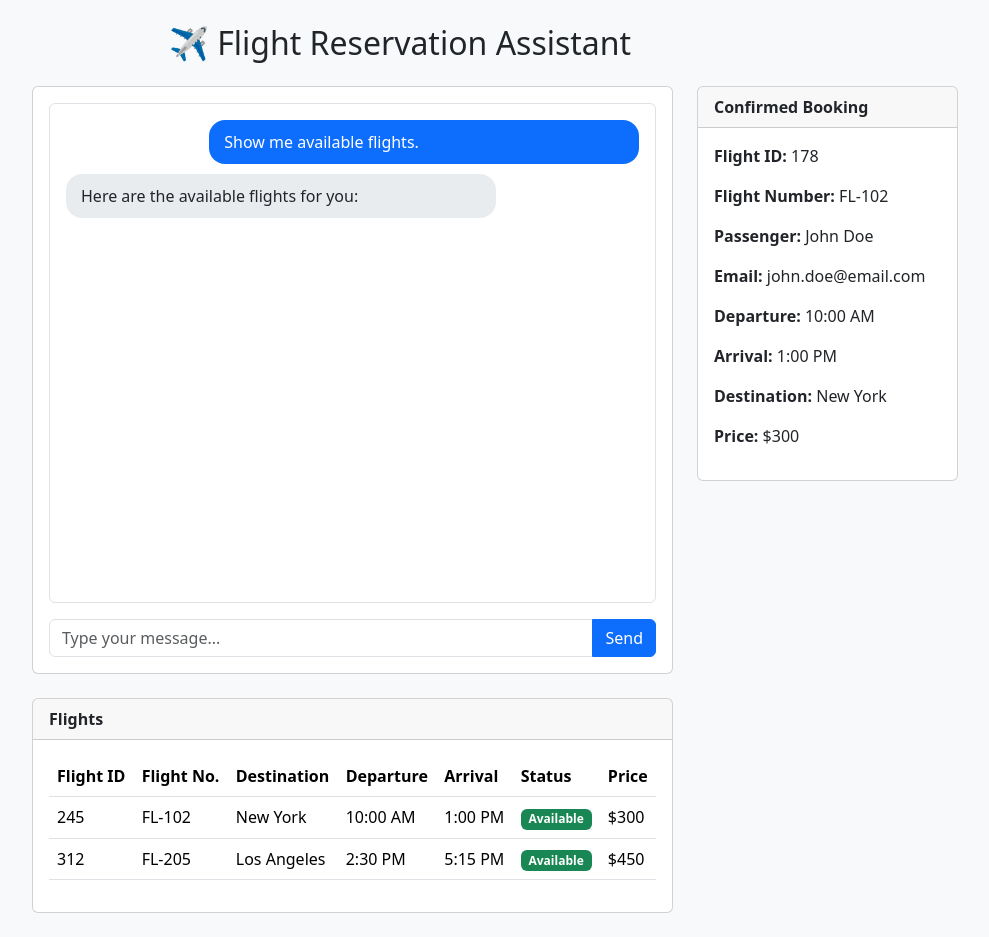
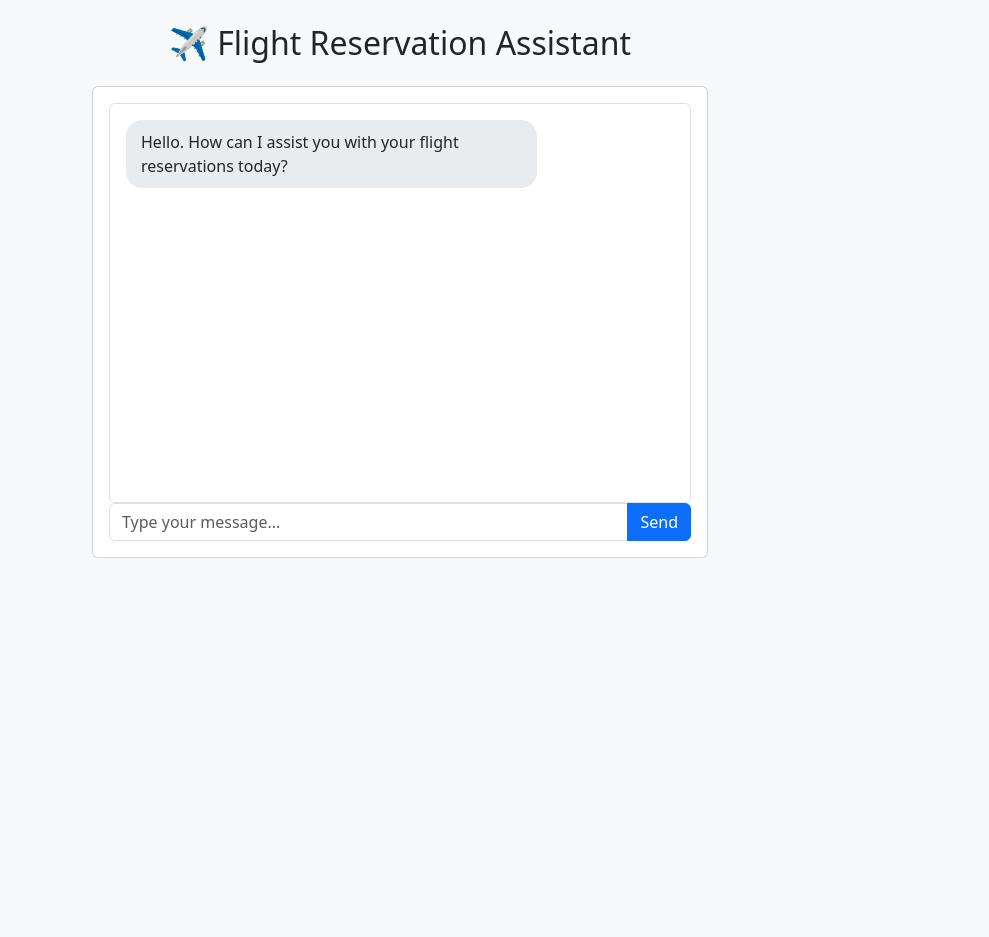
Before and after one commit to mhell/flightbooking-frontend, a React (Vite) app: page / in a window 1280 px wide. Shown: the whole page, without its empty margins (240-1229 px from the left). After the commit the page ends 800 px from the top, so only its background shows below. Built offline with nearby package versions, Linux system fonts and the light colour scheme.

Commit message:
Implement api communication and dynamic components

```diff
--- a/src/App.jsx
+++ b/src/App.jsx
@@ -1,103 +1,148 @@
-import { useState } from "react";
+import { useState, useRef, useEffect } from "react";
 import { nanoid } from "nanoid";
 import { flightBookingService } from "./services/FlightBookingService";
 
+const welcomeMsg = "Hello. How can I assist you with your flight reservations today?";
+
 function App() {
   const [chatId] = useState(`chat-${nanoid()}`);
-  const [chatMessages, setChatMessages] = useState([]);
+  const [chatMessages, setChatMessages] = useState([{role: "ai", text: welcomeMsg}]);
   const [bookedFlight, setBookedFlight] = useState(null);
   const [flights, setFlights] = useState([]);
+  const [isLoading, setIsLoading] = useState(false);
+  const chatWindow = useRef(null);
 
-  const sendChat = async (message) => {
+  useEffect(() => {
+    chatWindow.current.scrollTop = chatWindow.current.scrollHeight
+  }, [chatMessages]);
+
+  const handleChat = async (message) => {
+    let newChat = [];
+    if (message) {
+      newChat.push({ role: "user", text: message });
+      setChatMessages([...chatMessages, ...newChat]);
+    }
+    setIsLoading(true);
     const response = await flightBookingService.chat(chatId, message);
-    console.log(JSON.stringify(response));
+    if (response?.chatResponse) {
+      newChat.push({ role: "ai", text: response.chatResponse })
+      setChatMessages([...chatMessages, ...newChat]);
     }
+    if (response?.bookedFlight) {
+      setBookedFlight(response.bookedFlight);
+    }
+    if (response?.flights.length) {
+      setFlights(response.flights);
+    }
+    setIsLoading(false);
+  };
 
   return (
-    <div className="container pt-4">
+    <div className="container-fluid py-4">
       {/* Header */}
       <div className="text-center mb-4">
         <h2>✈️ Flight Reservation Assistant</h2>
       </div>
-
       <div className="row g-4">
         {/* Left Panel (Chat) */}
-        <div className="col-md-7 offset-lg-2">
-          <Chat onSubmit={sendChat} />
+        <div className="col-lg-8 col-xl-6 offlset-lg-2 offset-xl-3">
+          <Chat chatMessages={chatMessages} onSubmit={handleChat} reference={chatWindow} isLoading={isLoading} />
         </div>
-
         {/* Confirmed Booking */}
-        <div className="col-md-3 overflow-scroll">
-          <Booking />
-        </div>
-      </div>
-
-      <div className="row py-4">
-        <div className="col-md-7 offset-lg-2">
+        <div className="col-lg-4 col-xl-3 overflow-scroll">{bookedFlight && <Booking booking={bookedFlight} />}</div>
+        <div className="col-lg-8 col-xl-6 offlset-lg-2 offset-xl-3">
           {/* Available Flights */}
-          <Flights />
+          {flights?.length > 0 && <Flights flights={flights} />}
         </div>
       </div>
     </div>
   );
 }
 
-const Chat = ({onSubmit}) => {
+const Chat = ({ chatMessages, onSubmit, reference, isLoading }) => {
   const [chatInput, setChatInput] = useState("");
+
+  const handleForm = (event) => {
+    event.preventDefault();
+    onSubmit(chatInput);
+    setChatInput("");
+  }
 
   return (
     <div className="card">
       <div className="card-body d-flex flex-column">
-        <div className="chat-box mb-3 rounded border p-3">
-          <div className="message user-message rounded-4">Show me available flights.</div>
-          <div className="message bot-message rounded-4">Here are the available flights for you:</div>
+        <div className="chat-box rounded border overflow-auto p-3" ref={reference}>
+          {chatMessages.map((message, index) => (
+            <ChatBubble role={message.role} text={message.text} key={index} />
+          ))}
+          {isLoading && <div className="message opacity-100 rounded-4"><span className="loader"></span></div>}
         </div>
+          <form>
             <div className="input-group">
-          <input type="text" className="form-control" placeholder="Type your message..." value={chatInput} onChange={(e) => setChatInput(e.target.value)}/>
-          <button className="btn btn-primary" onClick={() => onSubmit(chatInput)}>Send</button>
+              <input type="text" className="form-control" placeholder="Type your message..." value={chatInput} onChange={(e) => setChatInput(e.target.value)} />
+              <button className="btn btn-primary" onClick={handleForm}>
+                Send
+              </button>
             </div>
+          </form>
       </div>
     </div>
   );
 };
 
-const Booking = () => {
+const ChatBubble = ({ role, text }) => {
+  const ref = useRef(null);
+
+  useEffect(() => {
+    const node = ref.current;
+    node.style.opacity = 1;
+    return () => {
+      node.style.opacity = 0;
+    };
+  }, []);
+
   return (
-    <div className="card">
+    <div className={`message rounded-4 ${role === "user" && "text-bg-primary ms-auto"}`} ref={ref}>{text}</div>
+  );
+}
+
+const Booking = ({ booking }) => {
+  return (
+    <div className="booking card">
       <div className="card-header fw-bold">Confirmed Booking</div>
       <div className="card-body">
         <p>
-          <strong>Flight ID:</strong> 178
+          <strong>Flight ID:</strong> {booking?.id}
         </p>
         <p>
-          <strong>Flight Number:</strong> FL-102
+          <strong>Flight Number:</strong> {booking?.flightNumber}
         </p>
         <p>
-          <strong>Passenger:</strong> John Doe
+          <strong>Passenger:</strong> {booking?.passengerName}
         </p>
         <p>
-          <strong>Email:</strong> john.doe@email.com
+          <strong>Email:</strong> {booking?.passengerEmail}
         </p>
         <p>
-          <strong>Departure:</strong> 10:00 AM
+          <strong>Departure:</strong> {dateFormat(booking?.departureTime)}
         </p>
         <p>
-          <strong>Arrival:</strong> 1:00 PM
+          <strong>Arrival:</strong> {dateFormat(booking?.arrivalTime)}
         </p>
         <p>
-          <strong>Destination:</strong> New York
+          <strong>Destination:</strong> {booking?.destination}
         </p>
         <p>
-          <strong>Price:</strong> $300
+          <strong>Price:</strong> ${booking?.price}
         </p>
       </div>
     </div>
   );
 };
 
-const Flights = () => {
+const Flights = ({ flights }) => {
   return (
-    <div className="card">
+    <div className="card small">
       <div className="card-header fw-bold">Flights</div>
       <div className="card-body">
         <div className="table-responsive">
@@ -109,33 +154,26 @@ const Flights = () => {
                 <th>Destination</th>
                 <th>Departure</th>
                 <th>Arrival</th>
-                <th>Status</th>
+                {flights[0].status && <th>Status</th>}
                 <th>Price</th>
               </tr>
             </thead>
             <tbody>
-              <tr>
-                <td>245</td>
-                <td>FL-102</td>
-                <td>New York</td>
-                <td>10:00 AM</td>
-                <td>1:00 PM</td>
+              {flights?.map((flight) => (
+                <tr key={flight.id}>
+                  <td>{flight.id}</td>
+                  <td>{flight.flightNumber}</td>
+                  <td>{flight.destination}</td>
+                  <td>{dateFormat(flight.departureTime)}</td>
+                  <td>{dateFormat(flight.arrivalTime)}</td>
+                  {flight.status &&
                     <td>
-                  <span className="badge bg-success">Available</span>
+                      <span className={`badge ${flight.status === "AVAILABLE" ? "bg-success" : "bg-warning"}`}>{flight.status}</span>
                     </td>
-                <td>$300</td>
+                  }
+                  <td>${flight.price}</td>
                 </tr>
-              <tr>
-                <td>312</td>
-                <td>FL-205</td>
-                <td>Los Angeles</td>
-                <td>2:30 PM</td>
-                <td>5:15 PM</td>
-                <td>
-                  <span className="badge bg-success">Available</span>
-                </td>
-                <td>$450</td>
-              </tr>
+              ))}
             </tbody>
           </table>
         </div>
@@ -144,4 +182,8 @@ const Flights = () => {
   );
 };
 
+function dateFormat(dateStr) {
+  return dateStr?.slice(0, 16).replace("T", " ");
+}
+
 export default App;
--- a/src/index.css
+++ b/src/index.css
@@ -2,22 +2,53 @@ body {
   background-color: var(--bs-gray-100);
 }
 
+.container-fluid {
+  max-width: 1600px;
+}
+
 .chat-box {
-  height: 500px;
+  height: 400px;
 }
 
 .message {
   max-width: 75%;
   padding: 10px 15px;
-  margin-bottom: 10px;
+  margin-bottom: 11px;
+  background-color: #e9ecef;
+  opacity: 0;
+  transition: all 0.2s ease-in-out;
 }
 
-.user-message {
-  background-color: #0d6efd;
-  color: white;
-  margin-left: auto;
+.booking p {
+  margin-bottom: .5rem;
 }
 
-.bot-message {
-  background-color: #e9ecef;
+.loader {
+  width: 12px;
+  height: 12px;
+  border-radius: 50%;
+  display: block;
+  margin: 6px 3rem;
+  position: relative;
+  color: #FFF;
+  box-sizing: border-box;
+  animation: animloader 2s linear infinite;
 }
+
+@keyframes animloader {
+  0% {
+    box-shadow: 15px 0 0 -2px,  44px 0 0 -2px,  -15px 0 0 -2px,  -44px 0 0 -2px;
+  }
+  25% {
+    box-shadow: 15px 0 0 -2px,  44px 0 0 -2px,  -15px 0 0 -2px,  -44px 0 0 2px;
+  }
+  50% {
+    box-shadow: 15px 0 0 -2px,  44px 0 0 -2px,  -15px 0 0 2px,  -44px 0 0 -2px;
+  }
+  75% {
+    box-shadow: 15px 0 0 2px,  44px 0 0 -2px,  -15px 0 0 -2px,  -44px 0 0 -2px;
+  }
+  100% {
+    box-shadow: 15px 0 0 -2px,  44px 0 0 2px,  -15px 0 0 -2px,  -44px 0 0 -2px;
+  }
+}
```
Lines whose indentation alone changed are shown as unchanged.
